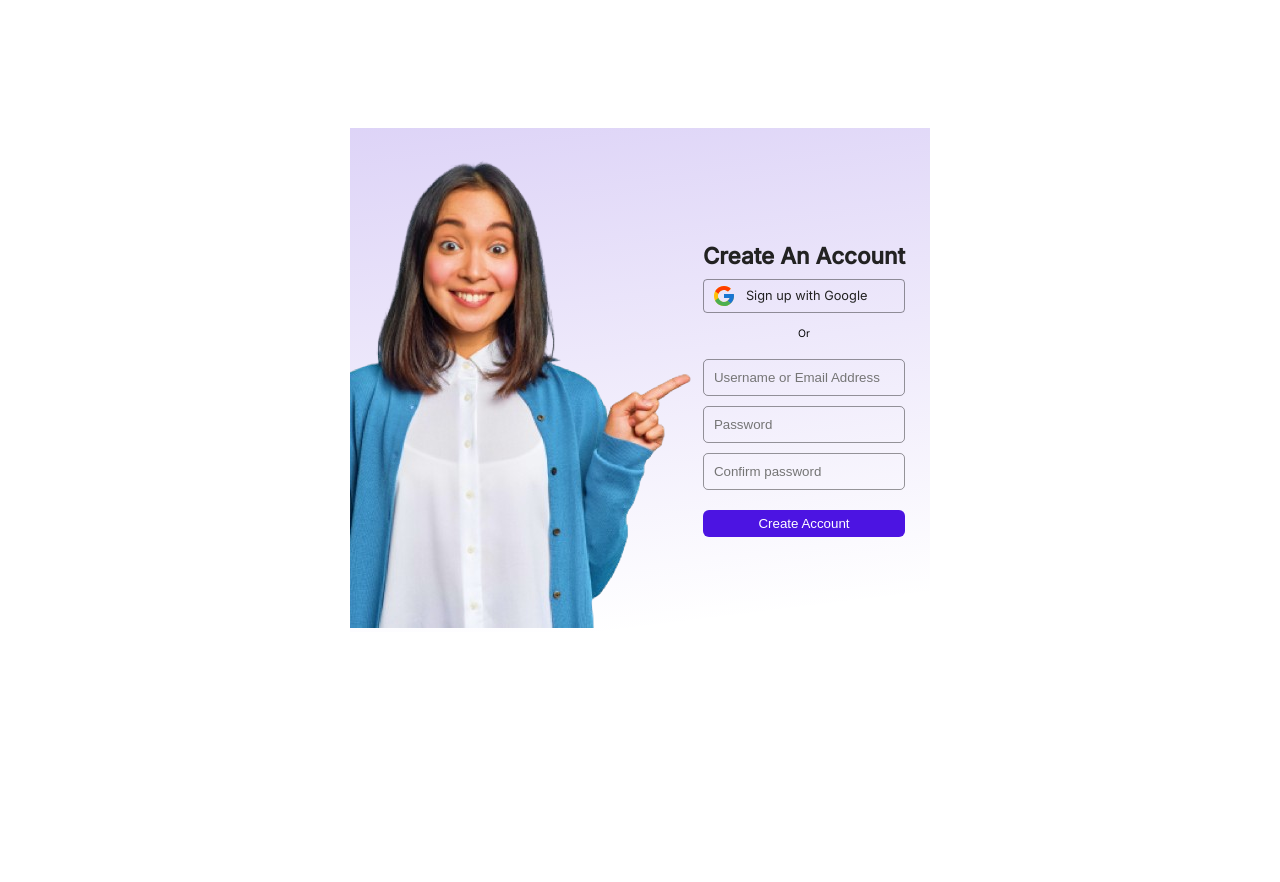
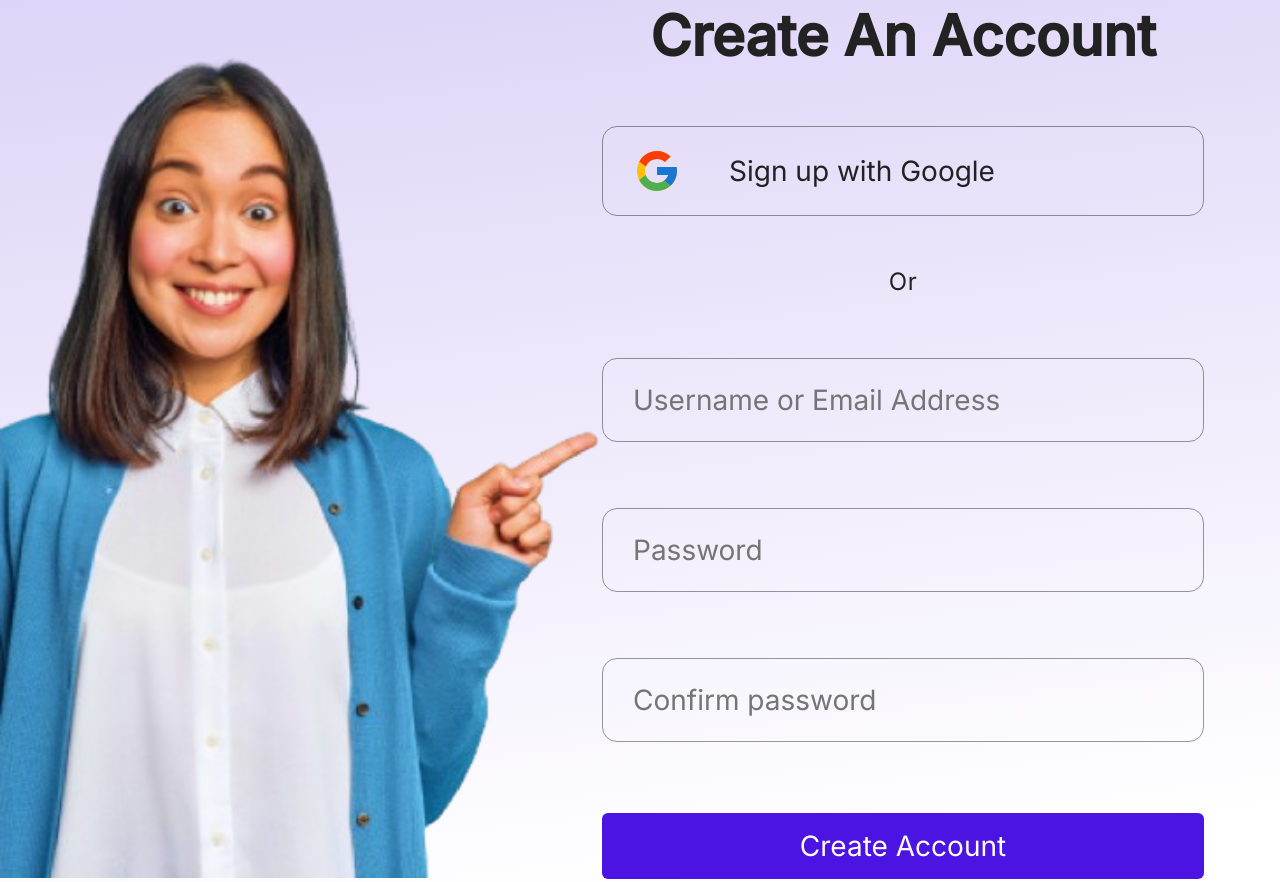
Before and after one commit to Furbixtubs/Task-5, a plain HTML site: page index.html in a window 1280 px wide. Before the commit the page ends 800 px from the top, so only its background shows below. Drawn offline with Linux system fonts and the light colour scheme.

Commit message:
Newly edited

```diff
--- a/index.html
+++ b/index.html
@@ -7,42 +7,36 @@
     <link rel="stylesheet" href="style.css">
 </head>
 <body>
-    <div class="section">
-        <div class="left-form">
+    <main>
+        <figure>
             <img src="yoyo2.png" alt="A picture of a lady pointing up">
-        </div>
-        <div class="right-form">
+        </figure>
+
+        <section>
+            <h1>Create An Account</h1>
+            <button class="sign">
+                <svg xmlns="http://www.w3.org/2000/svg" width="48" height="48" viewBox="0 0 48 48" fill="none">
+                    <path d="M43.611 20.083H42V20H24V28H35.303C33.654 32.657 29.223 36 24 36C17.373 36 12 30.627 12 24C12 17.373 17.373 12 24 12C27.059 12 29.842 13.154 31.961 15.039L37.618 9.382C34.046 6.053 29.268 4 24 4C12.955 4 4 12.955 4 24C4 35.045 12.955 44 24 44C35.045 44 44 35.045 44 24C44 22.659 43.862 21.35 43.611 20.083Z" fill="#FFC107"/>
+                    <path d="M6.30603 14.691L12.877 19.51C14.655 15.108 18.961 12 24 12C27.059 12 29.842 13.154 31.961 15.039L37.618 9.382C34.046 6.053 29.268 4 24 4C16.318 4 9.65603 8.337 6.30603 14.691Z" fill="#FF3D00"/>
+                    <path d="M24 44C29.166 44 33.86 42.023 37.409 38.808L31.219 33.57C29.1436 35.1484 26.6075 36.0021 24 36C18.798 36 14.381 32.683 12.717 28.054L6.19501 33.079C9.50501 39.556 16.227 44 24 44Z" fill="#4CAF50"/>
+                    <path d="M43.611 20.083H42V20H24V28H35.303C34.5142 30.2164 33.0934 32.1532 31.216 33.571L31.219 33.569L37.409 38.807C36.971 39.205 44 34 44 24C44 22.659 43.862 21.35 43.611 20.083Z" fill="#1976D2"/>
+                    </svg>
+                <span>Sign up with Google</span>
+            </button>
+            <p>Or</p>
             <form>
-                    <h2 class="create-account">Create An Account</h2>
-                    <div class="sign"><label for="sign-up" class="sign-up">
-                        <svg class="google-svg" xmlns="http://www.w3.org/2000/svg" width="24" height="24" viewBox="0 0 48 48" fill="none">
-                            <path d="M43.611 20.083H42V20H24V28H35.303C33.654 32.657 29.223 36 24 36C17.373 36 12 30.627 12 24C12 17.373 17.373 12 24 12C27.059 12 29.842 13.154 31.961 15.039L37.618 9.382C34.046 6.053 29.268 4 24 4C12.955 4 4 12.955 4 24C4 35.045 12.955 44 24 44C35.045 44 44 35.045 44 24C44 22.659 43.862 21.35 43.611 20.083Z" fill="#FFC107"/>
-                            <path d="M6.30603 14.691L12.877 19.51C14.655 15.108 18.961 12 24 12C27.059 12 29.842 13.154 31.961 15.039L37.618 9.382C34.046 6.053 29.268 4 24 4C16.318 4 9.65603 8.337 6.30603 14.691Z" fill="#FF3D00"/>
-                            <path d="M24 44C29.166 44 33.86 42.023 37.409 38.808L31.219 33.57C29.1436 35.1484 26.6075 36.0021 24 36C18.798 36 14.381 32.683 12.717 28.054L6.19501 33.079C9.50501 39.556 16.227 44 24 44Z" fill="#4CAF50"/>
-                            <path d="M43.611 20.083H42V20H24V28H35.303C34.5142 30.2164 33.0934 32.1532 31.216 33.571L31.219 33.569L37.409 38.807C36.971 39.205 44 34 44 24C44 22.659 43.862 21.35 43.611 20.083Z" fill="#1976D2"/>
-                            </svg>
-                        <span class="google-text">Sign up with Google</span>
-                    </label></div>
 
-                    <h4 class="middle-or">Or</h4>
+                <input type="text" name="username" id="username" placeholder="Username or Email Address">
 
-                    <div class="first-label"><label for="username" class="input-container">
-                        <input type="text" name="username" id="username" placeholder="Username or Email Address">
-                    </label></div>
+                <input type="password" name="password" id="password" placeholder="Password">
 
-                    <div class="first-label"><label for="password" class="input-container">
-                        <input type="text" name="password" id="password" placeholder="Password">
-                    </label></div>
+                <input type="password" name="confirm-password" id="confirm-password" placeholder="Confirm password">
 
-                    <div class="first-label"><label for="confirm-password" class="input-container">
-                        <input type="text" name="confirm-password" id="confirm-password" placeholder="Confirm password">
-                    </label></div>
-
-                    <button type="submit" class="create-account-button">Create Account</button>
+                <button type="submit" class="create-account-button">Create Account</button>
 
             </form>
-        </div>
+        </section>
 
-    </div>
+    </main>
 </body>
 </html>
--- a/style.css
+++ b/style.css
@@ -1,99 +1,75 @@
 
 @import url('https://fonts.googleapis.com/css2?family=Inter:wght@400;500&display=swap');
 
+*{
+    padding: 0;
+    margin: 0;
+    box-sizing: border-box;
+    font-family: "inter", sans-serif;
+}
+
 body {
+    background: linear-gradient(173deg, rgba(84, 35, 215, 0.24) -20.49%, rgba(31, 61, 167, 0.00) 93.7%);
+    margin: 0 auto;
+}
+
+main {
     display: flex;
     justify-content: center;
     align-items: center;
-    margin: 0 auto;
-    font-family: 'Inter', sans-serif;
 }
 
-.section {
-    display: flex;
-    justify-content: center;
-    align-items: center;
-    background: linear-gradient(173deg, rgba(84, 35, 215, 0.24) -20.49%, rgba(31, 61, 167, 0.00) 93.7%);
-    overflow: hidden;
-    padding-right: 10px;
-    font-family: 'Inter', sans-serif;
-    margin-top: 10%;
-}
-.right-form{
-    padding: 15px;
-    padding-left: 0;
-    gap: 0;
-}
-.sign {
-    margin-top: 0;
+figure {
+    flex-grow: 1;
+    flex-basis: 300px;
 }
 
-.create-account {
+figure img {
+    width: 100%;
+}
+
+section {
+    flex-grow: 1;
+    flex-basis: 300px;
+    margin-right: 4.75rem;
+}
+
+input,button {
+    border-radius: 0.9375rem;
+    border: 1px solid rgba(0, 0, 0, 0.40);
+    font-size: 1.75rem;
+}
+
+h1 {
+    font-size: 3.5rem;
     color: #222;
     text-align: center;
-    font-size: 1.4rem;
-    font-style: normal;
-    font-weight: 900;
-    line-height: normal;
     text-transform: capitalize;
-    margin-bottom: 10px ;
+    margin-bottom: 10px;
+    font-weight: 700;
+    margin-bottom: 3.5rem;
 }
 
-.sign-up {
+.sign {
     display: flex;
     align-items: center;
     color: #222;
-    padding: 10px;
-    border: 1px solid rgba(0, 0, 0, 0.40);
-    border-radius: 4px;
+    font-weight: 400;
+    padding: 20px 30px;
+    gap: 3rem;
+    width: 100%;
+    background-color: transparent;
     cursor: pointer;
-    font-weight: 600;
-    text-align: center;
-    font-weight: 300;
-    font-size: 0.8rem;
 }
 
-.google-svg, .google-text, .sign-up {
-padding-left: 0px;
-padding-right: 10px;
-text-align: center;
-/* margin: 0 auto; */
-padding-top: 2px;
-padding-bottom: 2px;
-}
-
-.google-svg, .sign-up {
-    padding-left: 4px;
-}
-
-.middle-or {
-    display: flex;
-/* flex-direction: column; */
-justify-content: center;
-/* align-items: center; */
-/* align-self: stretch; */
-gap: 3rem;
-    font-size: 0.65rem;
-    font-weight: 300;
-}
-
-.input-container {
-    display: flex;
-    align-items: center;
-    border-radius: 5px;
-    border: 1px solid rgba(0, 0, 0, 0.40);
-    margin: 5px 0;
-    padding: 10px;
-    text-align: center;
-}
 
 input {
-    border: none;
-    outline: none;
-    width: 100%;
-    padding: 0;
-    margin: 0;
+    padding: 1.5rem 30px;
+    margin: 10px 0;
+    border-radius: 0.9375rem;
+    border: 1px solid rgba(0, 0, 0, 0.40);
     background-color: transparent;
+    margin-bottom: 3.5rem;
 }
 
 form {
@@ -101,9 +77,23 @@ form {
     flex-direction: column;
 }
 
+p {
+    color: #222;
+    text-align: center;
+    font-size: 1.5rem;
+    font-style: normal;
+    font-weight: 400;
+    line-height: 2.25rem; /* 150% */
+    letter-spacing: 0.03125rem;
+    margin: 3rem;
+}
+
+
 .create-account-button {
+    border: 1px solid #4C14E2;
     background-color: #4C14E2;
     color: #fff;
+    font-size: 1.75rem;
     padding: 6px;
     border: none;
     border-radius: 6px;
@@ -111,12 +101,5 @@ form {
     font-weight: 400;
     margin-top: 15px;
     cursor: pointer;
+    padding: 1rem 1.25rem;
 }
-
-.first-label {
-    padding-bottom: 0;
-}
-
-.left-form {
-    padding-right: 10px;
-}
```
